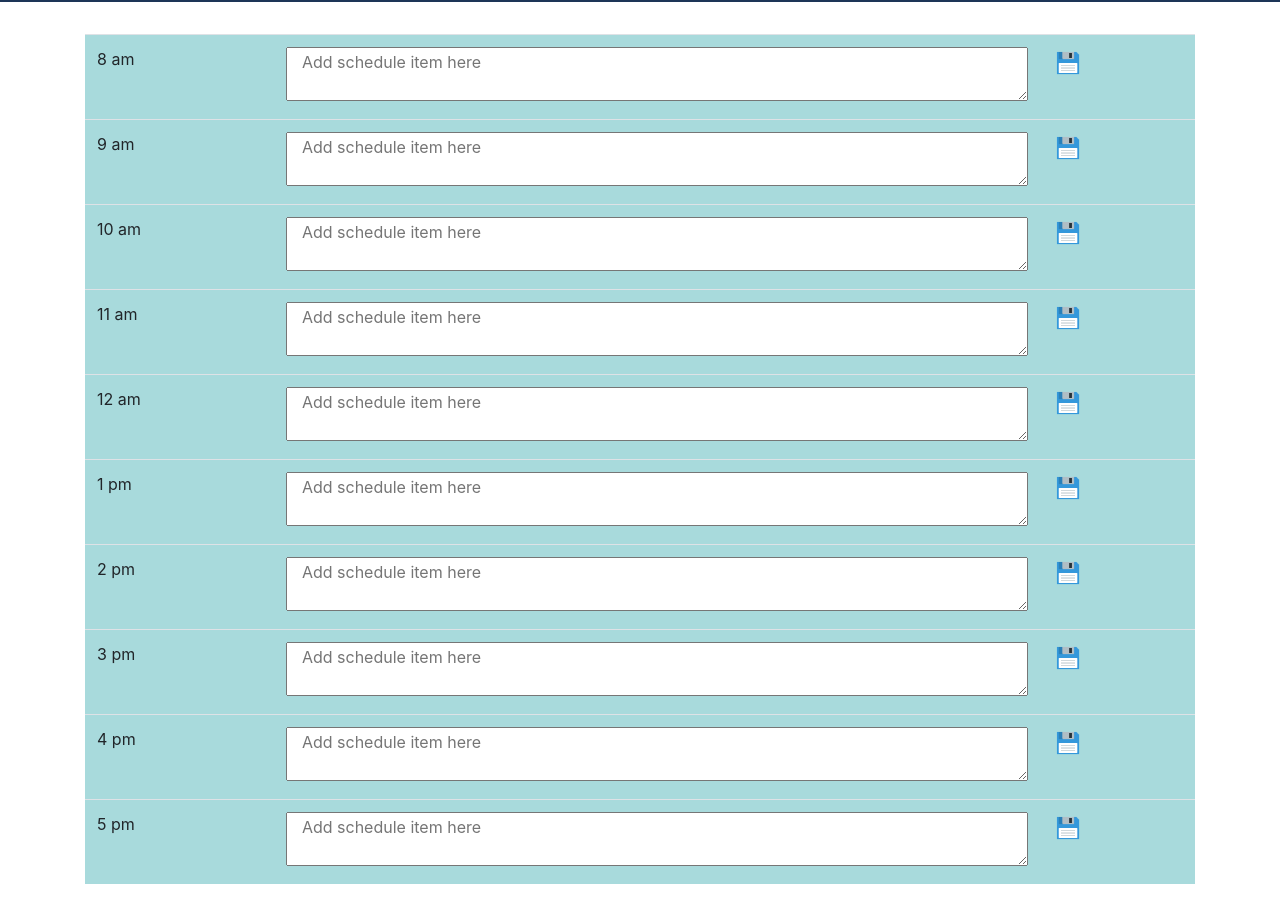
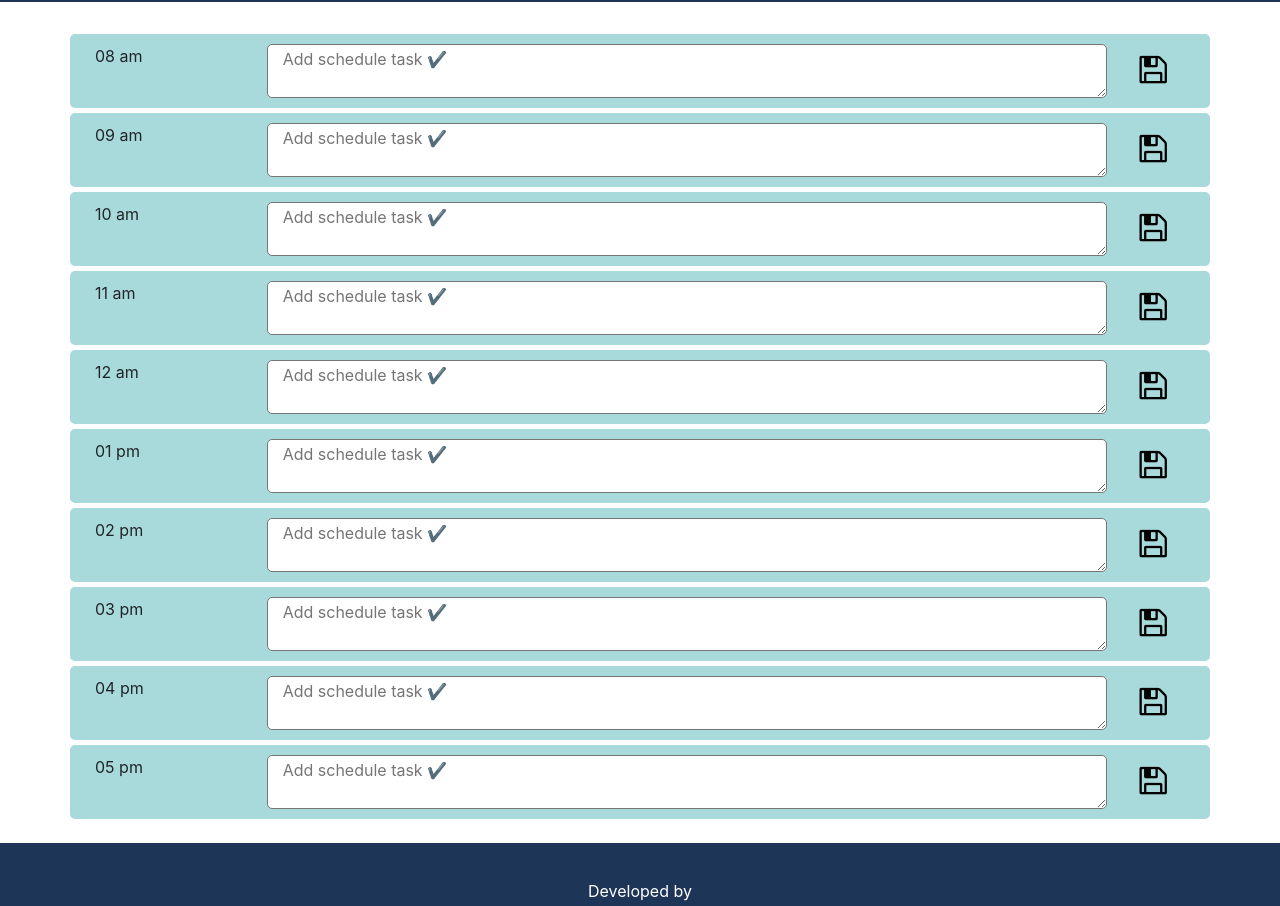
Before and after one commit to VimukthiGunasekara/Work-Day-Scheduler, a plain HTML site: page index.html in a window 1280 px wide. Shown: the part 280-1186 px from the top of the page. Drawn offline with nearby package versions, Linux system fonts and the light colour scheme.

Commit message:
add local storage function and update readme.md

```diff
--- a/assets/css/style.css
+++ b/assets/css/style.css
@@ -6,16 +6,23 @@
     font-size: 60px;
 }
 
+.timeSchedule{
+    padding: 10px;
+    border-radius: 5px;
+    margin-top: 5px;
+}
+
+.description{
+    border-radius: 5px;
+}
+
 #dateTime {
     font-size: 24px;
 }
 
 .saveBtn {
-    width: 32px;
-    height: 32px;
-    background: url(../images/icon-save.png);
-    background-size: cover;
-    background-repeat: no-repeat;
+    border: none;
+    background: none;
 }
 
 .past {
--- a/assets/js/script.js
+++ b/assets/js/script.js
@@ -1,5 +1,5 @@
 var dateTime = $('#dateTime');
-var saveBtn = $('.saveBtn');
+var saveBtn = document.querySelector(".saveBtn");
 
 var currentHour = moment().hour();
 
@@ -9,9 +9,9 @@ function printDateTime() {
 }
 
 function hourTracker() {
-       $('.timeSchedule').each(function () {
+    $('.timeSchedule').each(function () {
         var schedulehHour = $(this).attr("id");
-        console.log( "currentHour " + currentHour)
+        console.log("currentHour " + currentHour)
         console.log("schedulehHour " + schedulehHour)
 
         if (schedulehHour < currentHour) {
@@ -26,5 +26,23 @@ function hourTracker() {
     })
 }
 
+$(".saveBtn").on("click", function () {
+    var value = $(this).siblings(".description").val();
+    var time = $(this).parent().attr("id");
+
+    localStorage.setItem(time, value);
+})
+
+$("#time08 .description").val(localStorage.getItem("time08"));
+$("#time09 .description").val(localStorage.getItem("time09"));
+$("#time10 .description").val(localStorage.getItem("time10"));
+$("#time11 .description").val(localStorage.getItem("time11"));
+$("#time12 .description").val(localStorage.getItem("time12"));
+$("#time13 .description").val(localStorage.getItem("time13"));
+$("#time14 .description").val(localStorage.getItem("time14"));
+$("#time15 .description").val(localStorage.getItem("time15"));
+$("#time16 .description").val(localStorage.getItem("time16"));
+$("#time17 .description").val(localStorage.getItem("time17"));
+
 printDateTime();
 hourTracker();
--- a/index.html
+++ b/index.html
@@ -5,10 +5,12 @@
   <meta charset="utf-8" />
   <meta name="viewport" content="width=device-width, initial-scale=1" />
 
+  <meta http-equiv="X-UA-Compatible" content="ie=edge" />
   <link rel="stylesheet" href="https://cdnjs.cloudflare.com/ajax/libs/twitter-bootstrap/4.5.0/css/bootstrap.min.css" />
   <link rel="stylesheet" href="https://code.jquery.com/ui/1.12.1/themes/base/jquery-ui.css" />
   <script type="text/javascript" src="https://cdnjs.cloudflare.com/ajax/libs/moment.js/2.27.0/moment.min.js"></script>
-
+  <link rel="stylesheet" href="https://stackpath.bootstrapcdn.com/bootstrap/4.3.1/css/bootstrap.min.css" />
+  <link rel="stylesheet" href="https://cdnjs.cloudflare.com/ajax/libs/font-awesome/4.7.0/css/font-awesome.min.css">
   <link rel="stylesheet" href="./assets/css/style.css" />
   <link rel="icon" type="image/png" href="./assets/images/title.png">
   <title>Work Day Scheduler</title>
@@ -24,66 +26,85 @@
     </div>
   </div>
 
+  <div class="container">
+    <div id="time08" class="row timeSchedule">
+      <div class="col-2">
+        <p>08 am</p>
+      </div>
+      <textarea class="col-9 description" placeholder="Add schedule task ✔️"></textarea>
+      <button class="col-1 saveBtn"><i class="fa fa-save fa-2x"></i></button>
+    </div>
 
-  <div class="container">
-    <div class="row justify-content-center">
+    <div id="time09" class="row timeSchedule">
+      <div class="col-2">
+        <p>09 am</p>
+      </div>
+      <textarea class="col-9 description" placeholder="Add schedule task ✔️"></textarea>
+      <button class="col-1 saveBtn"><i class="fa fa-save fa-2x"></i></button>
+    </div>
 
-      <div class="col-md col-xl-12">
-        <table class="table table-custom">
-          <tbody id="project-display">
-            <tr id="8" class="timeSchedule">
-              <td>8 am</td>
-              <td><textarea class="col-md-12 schedule" placeholder="Add schedule item here"></textarea></td>
-              <td><button class="btn btn-sm saveBtn"></button></td>
-            </tr>
-            <tr id="9" class="timeSchedule">
-              <td>9 am</td>
-              <td><textarea class="col-md-12 schedule" placeholder="Add schedule item here"></textarea></td>
-              <td><button class="btn btn-sm saveBtn"></button></td>
-            </tr>
-            <tr id="10" class="timeSchedule">
-              <td>10 am</td>
-              <td><textarea class="col-md-12 schedule" placeholder="Add schedule item here"></textarea></td>
-              <td><button class="btn btn-sm saveBtn"></button></td>
-            </tr>
-            <tr id="11" class="timeSchedule">
-              <td>11 am</td>
-              <td><textarea class="col-md-12 schedule" placeholder="Add schedule item here"></textarea></td>
-              <td><button class="btn btn-sm saveBtn"></button></td>
-            </tr>
-            <tr id="12" class="timeSchedule">
-              <td>12 am</td>
-              <td><textarea class="col-md-12 schedule" placeholder="Add schedule item here"></textarea></td>
-              <td><button class="btn btn-sm saveBtn"></button></td>
-            </tr>
-            <tr id="13" class="timeSchedule">
-              <td>1 pm</td>
-              <td><textarea class="col-md-12 schedule" placeholder="Add schedule item here"></textarea></td>
-              <td><button class="btn btn-sm saveBtn"></button></td>
-            </tr>
-            <tr id="14" class="timeSchedule">
-              <td>2 pm</td>
-              <td><textarea class="col-md-12 schedule" placeholder="Add schedule item here"></textarea></td>
-              <td><button class="btn btn-sm saveBtn"></button></td>
-            </tr>
-            <tr id="15" class="timeSchedule">
-              <td>3 pm</td>
-              <td><textarea class="col-md-12 schedule" placeholder="Add schedule item here"></textarea></td>
-              <td><button class="btn btn-sm saveBtn"></button></td>
-            </tr>
-            <tr id="16" class="timeSchedule">
-              <td>4 pm</td>
-              <td><textarea class="col-md-12 schedule" placeholder="Add schedule item here"></textarea></td>
-              <td><button class="btn btn-sm saveBtn"></button></td>
-            </tr>
-            <tr id="17" class="timeSchedule">
-              <td>5 pm</td>
-              <td><textarea class="col-md-12 schedule" placeholder="Add schedule item here"></textarea></td>
-              <td><button class="btn btn-sm saveBtn"></button></td>
-            </tr>
-          </tbody>
-        </table>
+    <div id="time10" class="row timeSchedule">
+      <div class="col-2">
+        <p>10 am</p>
       </div>
+      <textarea class="col-9 description" placeholder="Add schedule task ✔️"></textarea>
+      <button class="col-1 saveBtn"><i class="fa fa-save fa-2x"></i></button>
+    </div>
+
+    <div id="time11" class="row timeSchedule">
+      <div class="col-2">
+        <p>11 am</p>
+      </div>
+      <textarea class="col-9 description" placeholder="Add schedule task ✔️"></textarea>
+      <button class="col-1 saveBtn"><i class="fa fa-save fa-2x"></i></button>
+    </div>
+
+    <div id="time12" class="row timeSchedule">
+      <div class="col-2">
+        <p>12 am</p>
+      </div>
+      <textarea class="col-9 description" placeholder="Add schedule task ✔️"></textarea>
+      <button class="col-1 saveBtn"><i class="fa fa-save fa-2x"></i></button>
+    </div>
+
+    <div id="time13" class="row timeSchedule">
+      <div class="col-2">
+        <p>01 pm</p>
+      </div>
+      <textarea class="col-9 description" placeholder="Add schedule task ✔️"></textarea>
+      <button class="col-1 saveBtn"><i class="fa fa-save fa-2x"></i></button>
+    </div>
+
+    <div id="time14" class="row timeSchedule">
+      <div class="col-2">
+        <p>02 pm</p>
+      </div>
+      <textarea class="col-9 description" placeholder="Add schedule task ✔️"></textarea>
+      <button class="col-1 saveBtn"><i class="fa fa-save fa-2x"></i></button>
+    </div>
+
+    <div id="time15" class="row timeSchedule">
+      <div class="col-2">
+        <p>03 pm</p>
+      </div>
+      <textarea class="col-9 description" placeholder="Add schedule task ✔️"></textarea>
+      <button class="col-1 saveBtn"><i class="fa fa-save fa-2x"></i></button>
+    </div>
+
+    <div id="time16" class="row timeSchedule">
+      <div class="col-2">
+        <p>04 pm</p>
+      </div>
+      <textarea class="col-9 description" placeholder="Add schedule task ✔️"></textarea>
+      <button class="col-1 saveBtn"><i class="fa fa-save fa-2x"></i></button>
+    </div>
+
+    <div id="time17" class="row timeSchedule">
+      <div class="col-2">
+        <p>05 pm</p>
+      </div>
+      <textarea class="col-9 description" placeholder="Add schedule task ✔️"></textarea>
+      <button class="col-1 saveBtn"><i class="fa fa-save fa-2x"></i></button>
     </div>
   </div>
 
```
Also changed, not shown: 1 other file.
